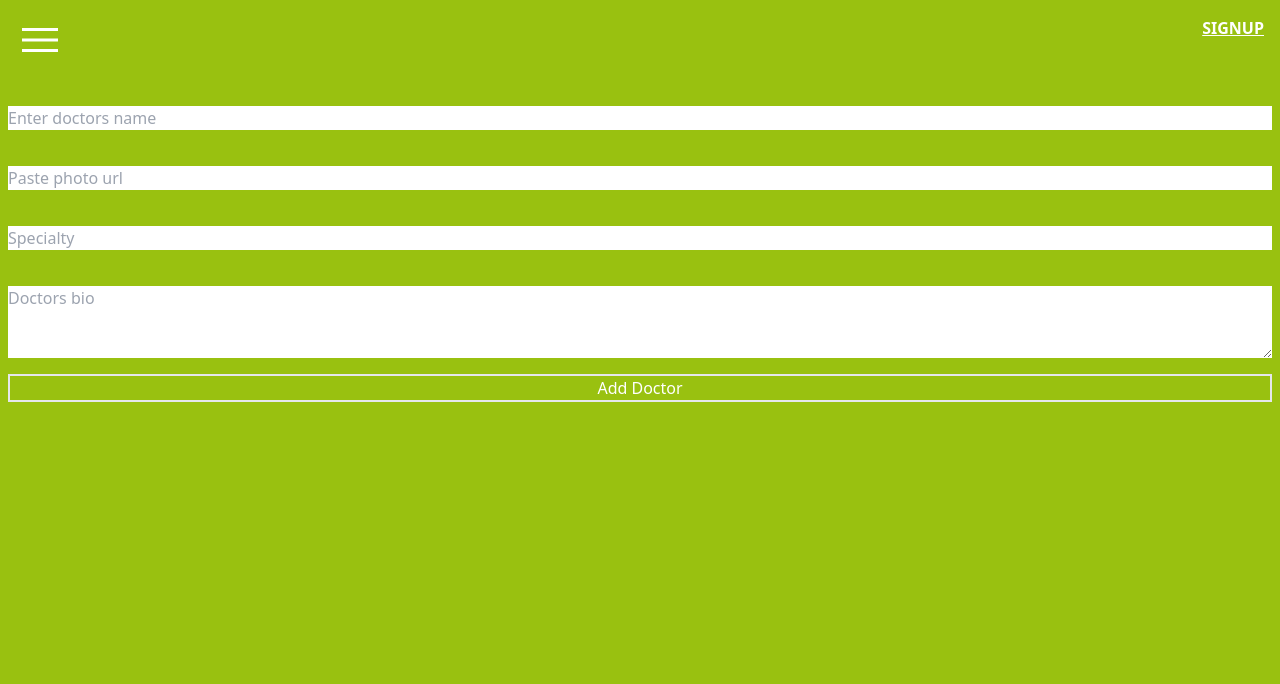
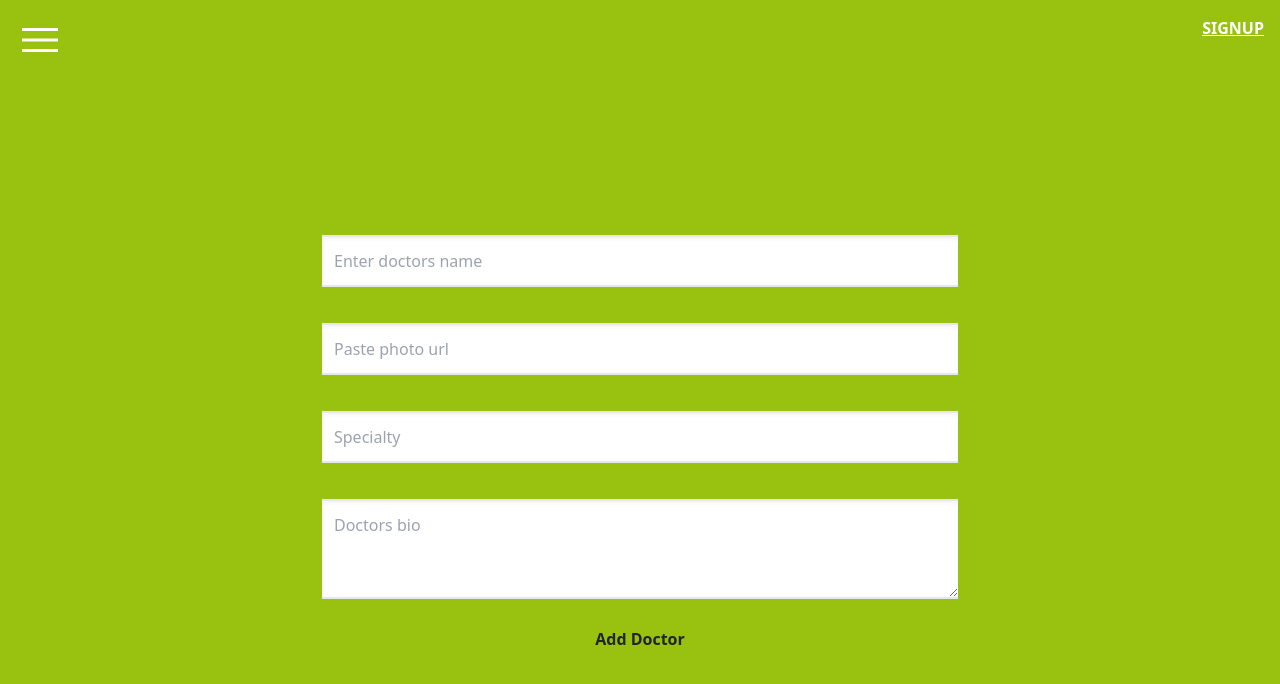
Before and after one commit to c3c1l1a/Doctors-Appointment-Front-End, a React (Create React App) app: page /add-new-doctor in a window 1280 px wide. Shown: the top 684 px of the page. Built offline with nearby package versions, Linux system fonts and the light colour scheme.

Commit message:
style the add doctor form for desktop version

```diff
--- a/src/components/doctors/new-doctor-form.css
+++ b/src/components/doctors/new-doctor-form.css
@@ -2,18 +2,22 @@
 @tailwind components;
 @tailwind utilities;
 
+.add-doctor-form-container {
+	@apply flex justify-center h-screen items-center
+}
+
 .add-doctor-form {
-	@apply flex flex-col gap-4
+	@apply flex flex-col gap-4 md:w-1/2
 }
 
 .add-doctor-form > div {
 	@apply flex flex-col relative pt-5
 }
 
+.add-doctor-form > .submit-button {
+    @apply bg-main p-3 font-bold;
+  }
+
 .add-doctor-errors {
 	@apply absolute -top-1 text-red-600
 }
-
-.add-doctor-form > .submit-button {
-	@apply border-2 text-white
-}
--- a/src/components/doctors/new-doctor-form.js
+++ b/src/components/doctors/new-doctor-form.js
@@ -53,19 +53,19 @@ function NewDoctorForm({ userSession }) {
   };
 
   return (
-    <div className="app">
+    <div className="add-doctor-form-container">
       <form className="add-doctor-form" onSubmit={(e) => onSubmit(e)}>
         <div>
           <p className="add-doctor-errors">{errors.name}</p>
-          <input className="" type="text" placeholder="Enter doctors name" name="name" />
+          <input className="form-input" type="text" placeholder="Enter doctors name" name="name" />
         </div>
         <div>
           <p className="add-doctor-errors">{errors.photo}</p>
-          <input className="" type="text" placeholder="Paste photo url" name="photo" />
+          <input className="form-input" type="text" placeholder="Paste photo url" name="photo" />
         </div>
         <div>
           <p className="add-doctor-errors">{errors.specialty}</p>
-          <input className="" type="text" placeholder="Specialty" name="specialty" />
+          <input className="form-input" type="text" placeholder="Specialty" name="specialty" />
         </div>
         <div>
           <p className="add-doctor-errors">{errors.bio}</p>
@@ -74,7 +74,7 @@ function NewDoctorForm({ userSession }) {
             wrap="physical"
             type="text"
             name="bio"
-            className=""
+            className="form-input"
             placeholder="Doctors bio"
           />
         </div>
```
